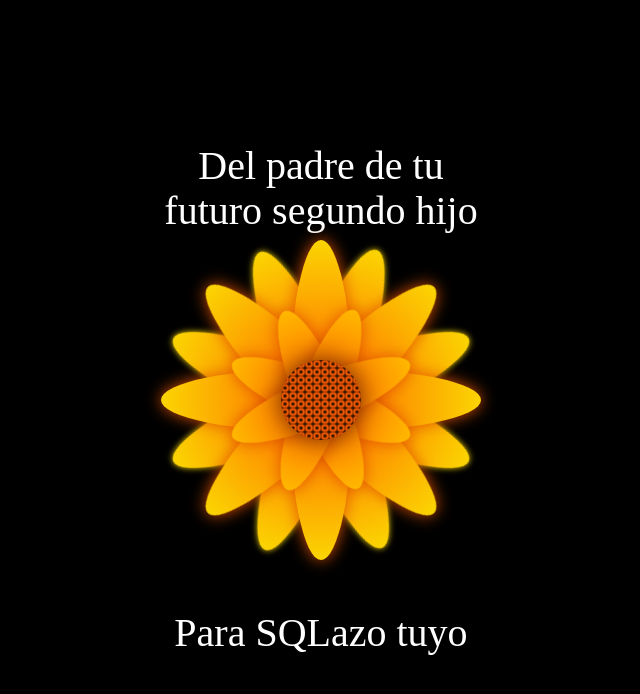
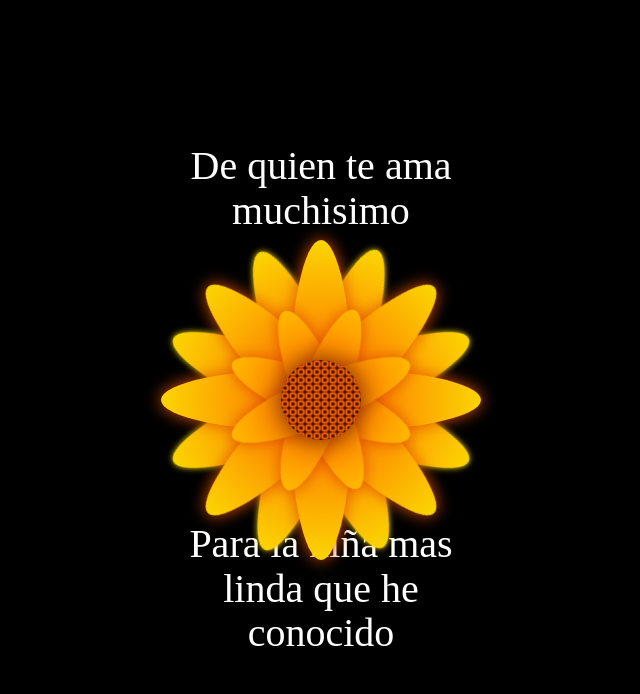
Before and after one commit to alvaro3195/flores_paramibbcita, a plain HTML site: page docs/index.html in a window 1280 px wide. Shown: the whole page, without its empty margins (319-959 px from the left). Drawn offline with Linux system fonts and the light colour scheme.

Commit message:
Update index.html

```diff
--- a/docs/index.html
+++ b/docs/index.html
@@ -10,7 +10,7 @@
 <body>
 
 <div class="flower">
-    <div class="text-above">Del padre de tu futuro segundo hijo</div>
+    <div class="text-above">De quien te ama muchisimo</div>
     <div class="mid">
     </div>
     <div class="Petal1 p1">
@@ -37,7 +37,7 @@
     </div>
     <div class="Petal3 p4">
     </div>
-    <div class="text-below">Para SQLazo tuyo </div>
+    <div class="text-below">Para la niña mas linda que he conocido </div>
   </div>
 </body>
 </html>
```
